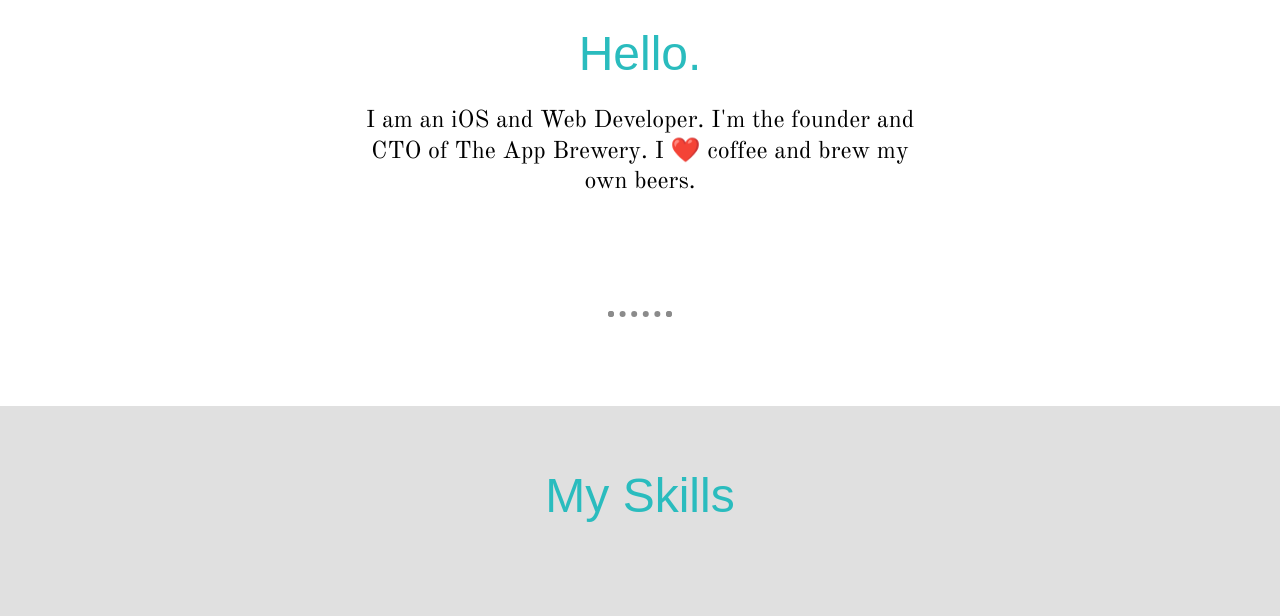
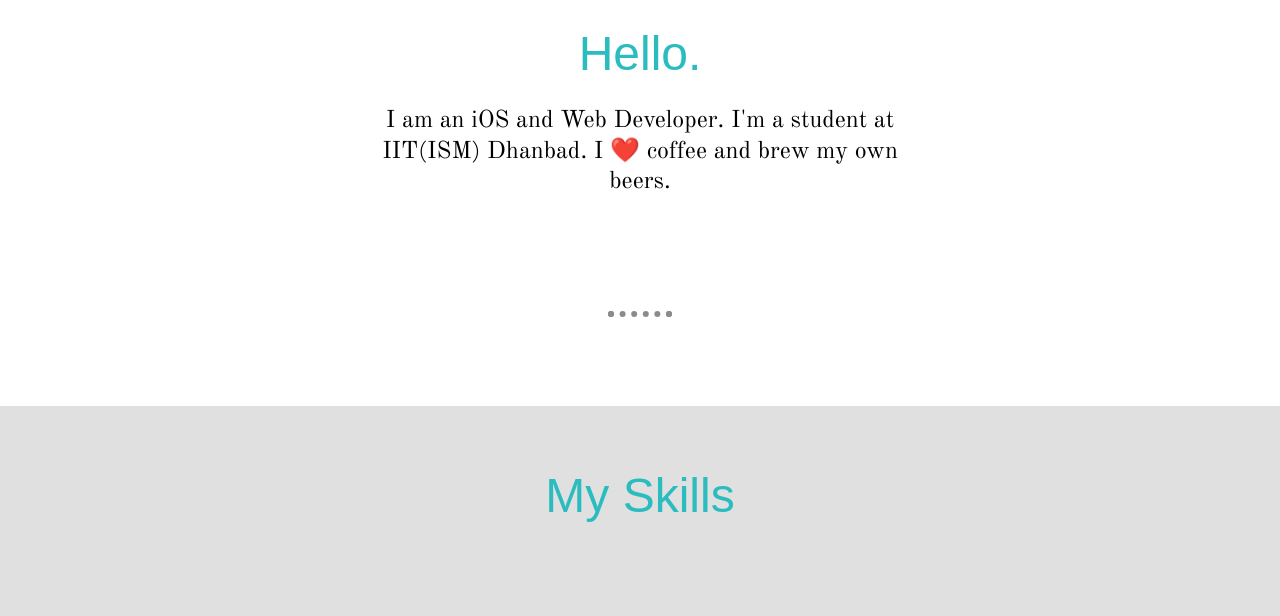
Before and after one commit to sumitchhablani21/MyResume, a plain HTML site: page index.html in a window 1280 px wide. Shown: the part 1083-1699 px from the top of the page. Drawn offline with nearby package versions, Linux system fonts and the light colour scheme.

Commit message:
Change in my information

```diff
--- a/index.html
+++ b/index.html
@@ -18,7 +18,7 @@
     <section class="second">
         <div class="profile">   <img src="imgs/photo.jpeg" alt="my photo">   </div>
         <p class="head1">Hello.</p>
-        <p class="content">I am an iOS and Web Developer. I'm the founder and CTO of The App Brewery. I ❤️ coffee and brew my own beers.</p>
+        <p class="content">I am an iOS and Web Developer. I'm a student at IIT(ISM) Dhanbad. I ❤️ coffee and brew my own beers.</p>
     </section>
     <hr>
     <section class="skills">
```
